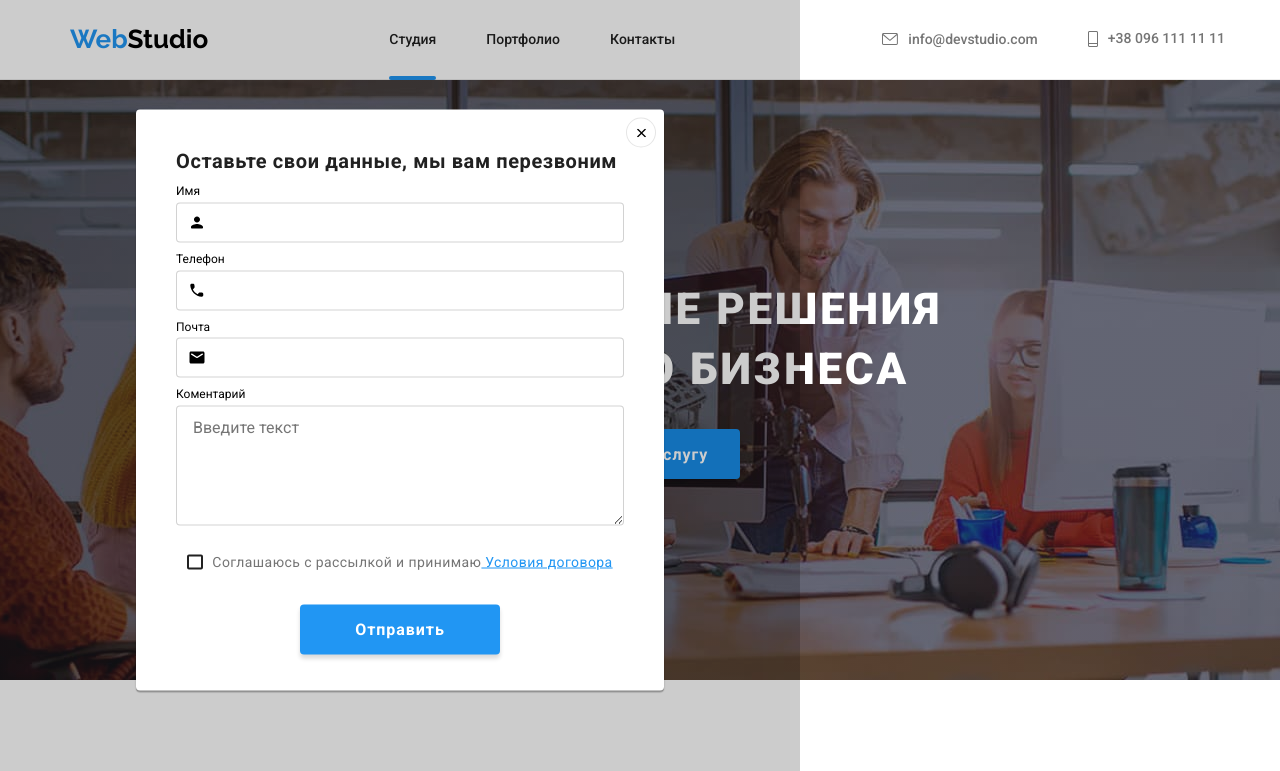
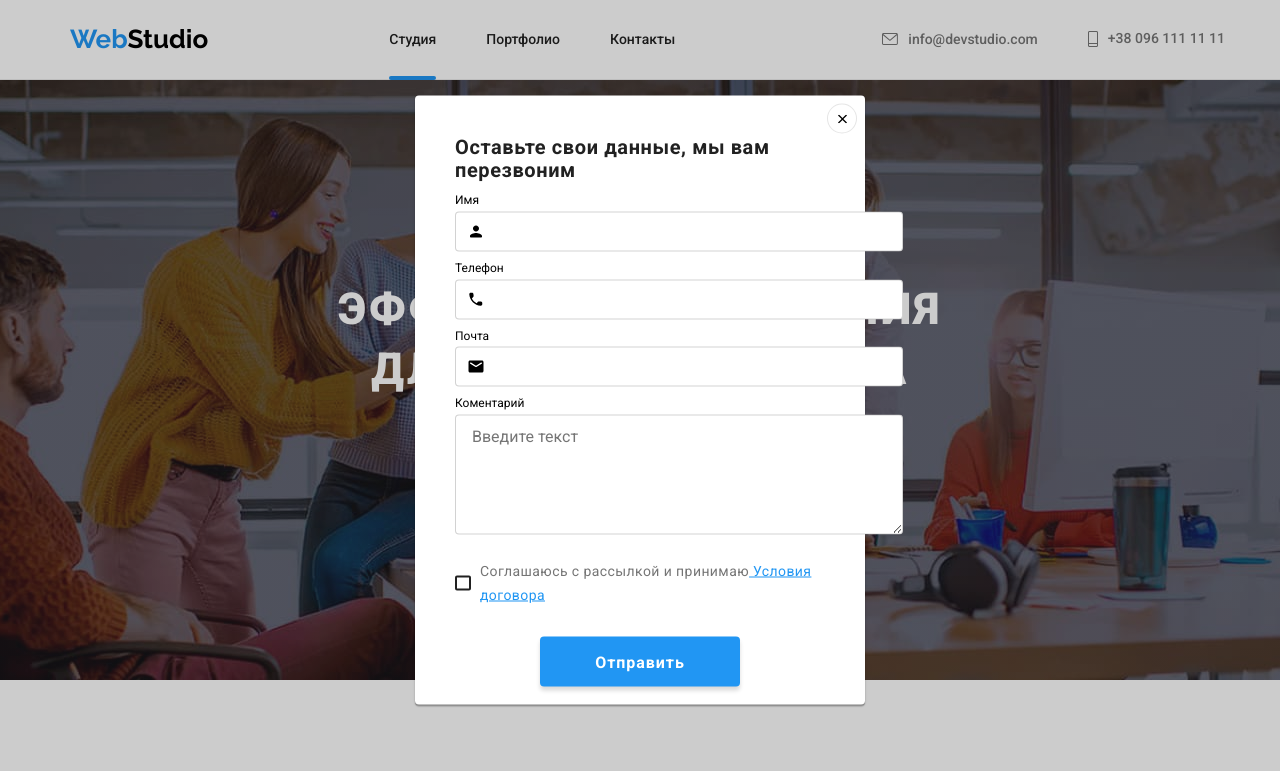
Before and after one commit to Lidokl/goit-markup-hw-08, a plain HTML site: page index.html in a window 1280 px wide. Both pictures are taken after a click on the button "Заказать услугу". Shown: the top 771 px of the page. Drawn offline with nearby package versions, Linux system fonts and the light colour scheme; files that its build step writes are made by us from their sources.

Commit message:
модальное окно

```diff
--- a/index.html
+++ b/index.html
@@ -542,6 +542,13 @@
             </div>
       </div>
     </div>
+    <script
+      defer
+      src="https://cdnjs.cloudflare.com/ajax/libs/body-scroll-lock/3.1.5/bodyScrollLock.min.js"
+      integrity="sha512-HowizSDbQl7UPEAsPnvJHlQsnBmU2YMrv7KkTBulTLEGz9chfBoWYyZJL+MUO6p/yBuuMO/8jI7O29YRZ2uBlA=="
+      crossorigin="anonymous"
+    >
+</script>
     <script src="./modal.js"></script>
     <script src="./menu.js"></script>
   </body>
--- a/sass/components/_modal.scss
+++ b/sass/components/_modal.scss
@@ -1,16 +1,26 @@
 
 .backdrop {
+  @media screen and (max-width: 767px) {
     position: fixed;
     top: 0;
     left: 0;
-    width: 100vh;
+    width: 100vw;
     height: 100vh;
     background: $backdrop;
     opacity: 1;
+
+    padding: 0 15px;
+    overflow-y: scroll;
+    z-index: 20;
+    }
+    position: absolute;
+    left: 0;
+    top: 0;
+    width: 100vw;
+    height: 100vh;
+    background-color: rgba(0, 0, 0, 0.2);
+    opacity: 1;
     transition: opacity 250ms cubic-bezier(0.4, 0, 0.2, 1);
-    @media screen and (max-width: 767px){
-
-    }
   }
 
   .backdrop.is-hidden {
@@ -24,6 +34,16 @@
   }
 
   .modal {
+    @media screen and (min-width: 768px){
+      position: absolute;
+      top: 50%;
+      left: 50%;
+      transform: translate(-50%, -50%) scale(1);
+      width: 450px;
+  height: 609px;
+
+    }
+
     position: relative;
     padding: 40px;
     top: 50%;
```
Also changed, not shown: portfolio.html (+7 -0 lines), css/main.css, css/main.min.css, 2 other files.
